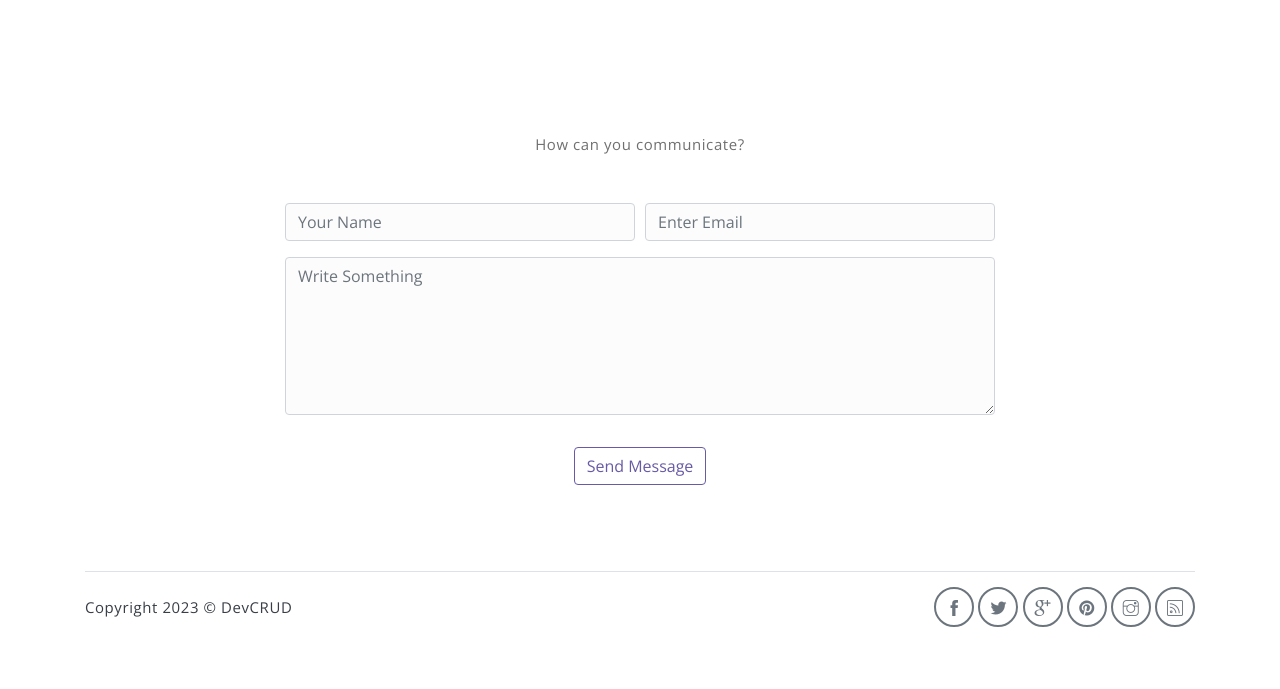
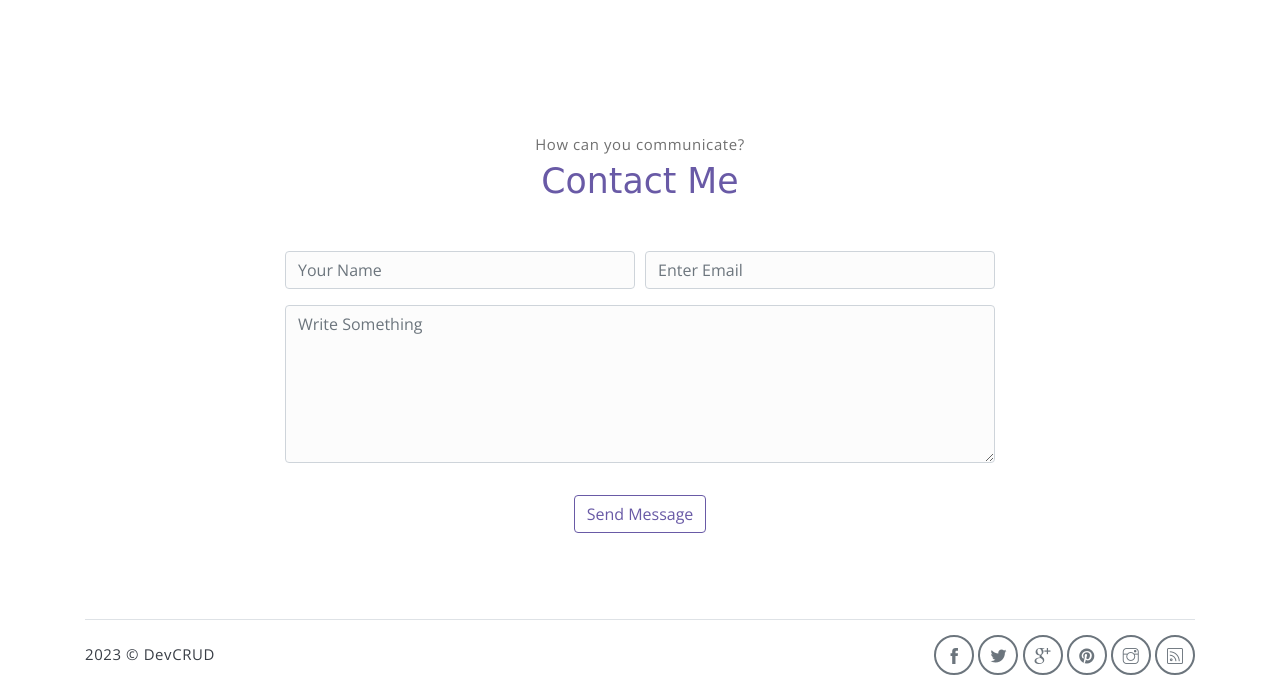
Before and after one commit to JNMYNG/Mid-Term-Project, a website: page meyawo/public_html/index.html in a window 1280 px wide. Shown: the part 1122-1811 px from the top of the page. Before the commit the page ends 1763 px from the top, so only its background shows below. Drawn offline with nearby package versions, Linux system fonts and the light colour scheme; a web font is replaced by a local one.

Commit message:
8 commit

```diff
--- a/meyawo/public_html/index.html
+++ b/meyawo/public_html/index.html
@@ -89,7 +89,7 @@
     <section class="section" id="contact">
         <div class="container text-center">
             <p class="section-subtitle">How can you communicate?</p>
-            <h6 class="section-title mb-5"></h6>
+            <h6 class="section-title mb-5">Contact Me</h6>
             <!-- contact form -->
             <form action="" class="contact-form col-md-10 col-lg-8 m-auto">
                 <div class="form-row">
@@ -113,7 +113,7 @@
     <!-- footer -->
     <div class="container">
         <footer class="footer">
-            <p class="mb-0">Copyright <script>document.write(new Date().getFullYear())</script> &copy; <a href="http://www.devcrud.com">DevCRUD</a></p>
+            <p class="mb-0"> <script>document.write(new Date().getFullYear())</script> &copy; <a href="http://www.devcrud.com">DevCRUD</a></p>
             <div class="social-links text-right m-auto ml-sm-auto">
                 <a href="javascript:void(0)" class="link"><i class="ti-facebook"></i></a>
                 <a href="javascript:void(0)" class="link"><i class="ti-twitter-alt"></i></a>
```
